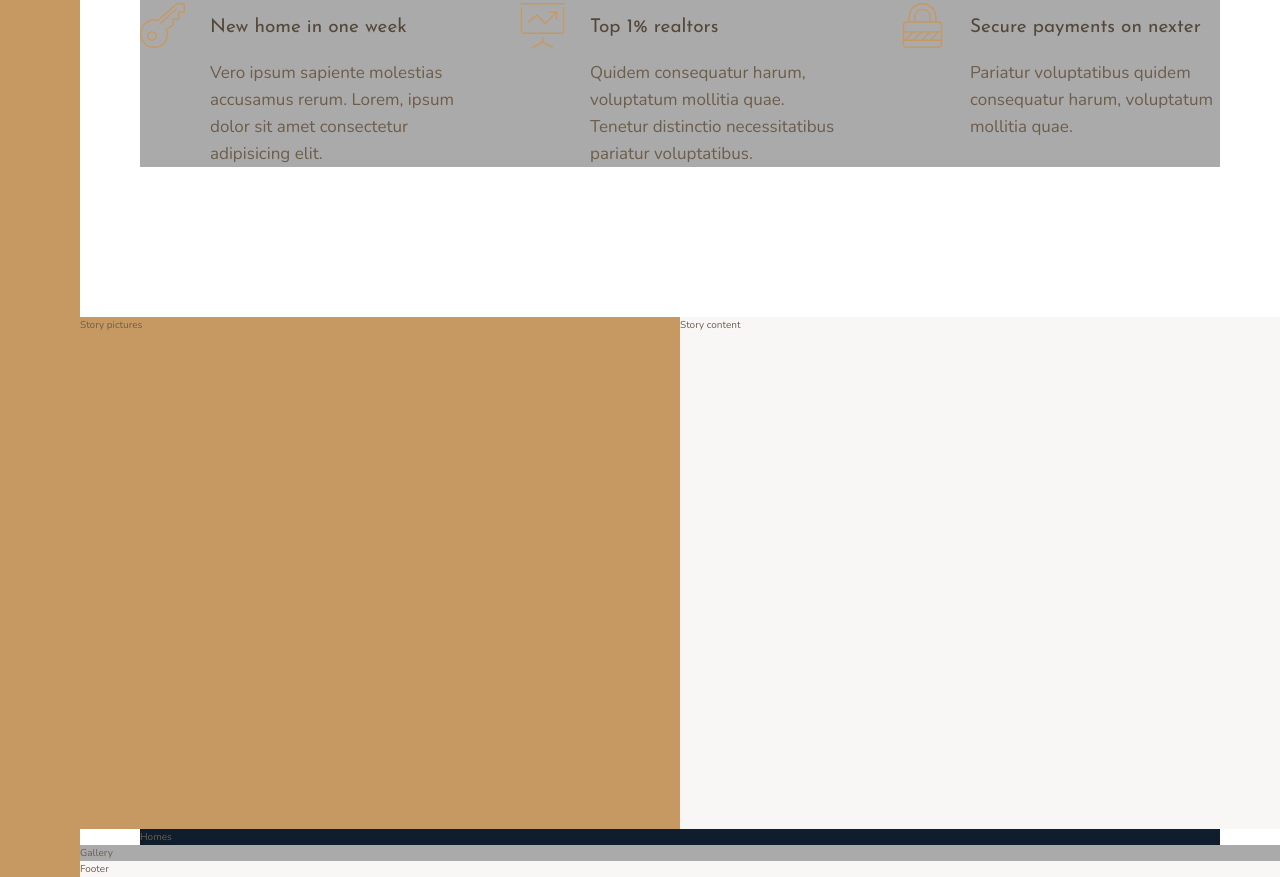
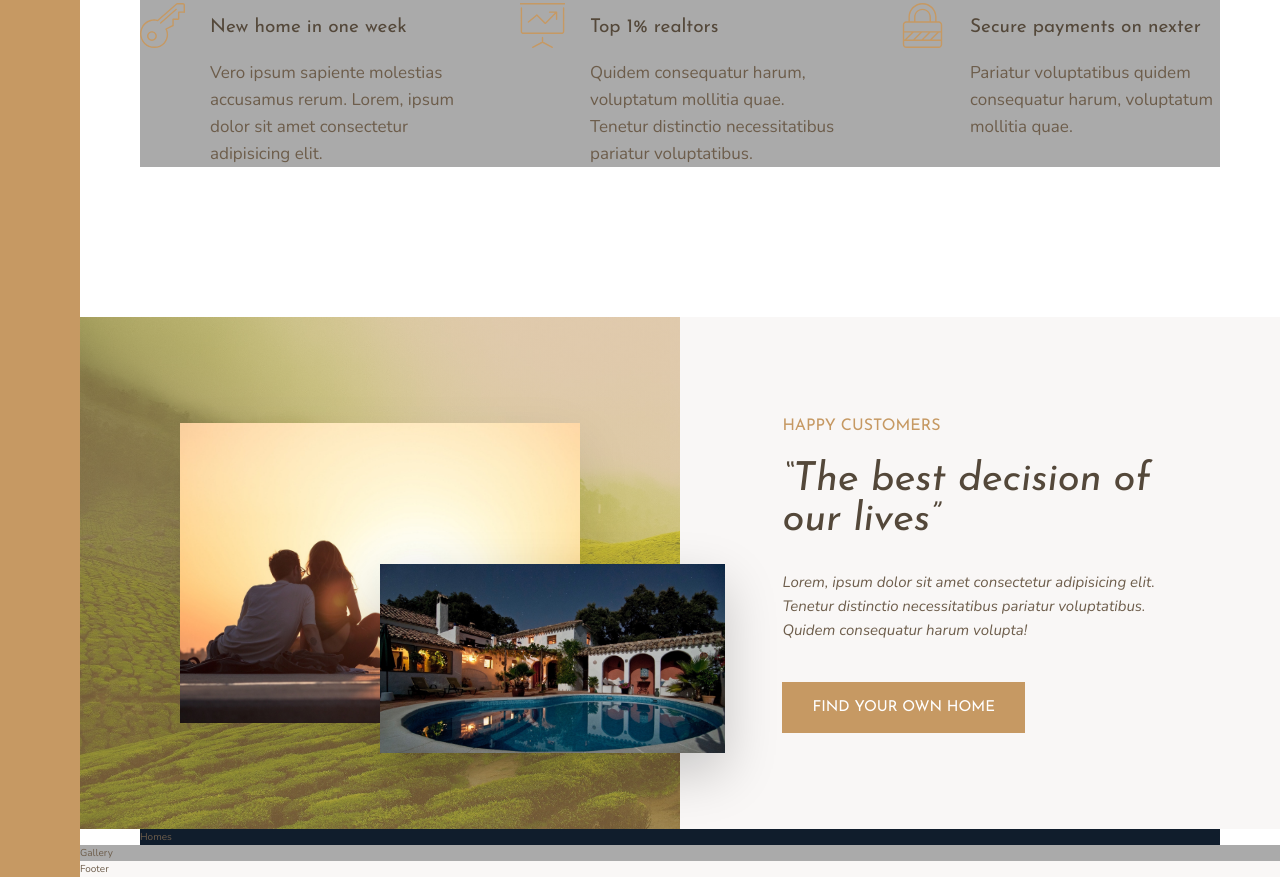
Before and after one commit to Kateryna-Borysenko/nexter, a website: page index.html in a window 1280 px wide. Shown: the part 991-1868 px from the top of the page. Drawn offline with nearby package versions, Linux system fonts and the light colour scheme.

Commit message:
added Story Section

```diff
--- a/index.html
+++ b/index.html
@@ -102,9 +102,31 @@
 			</div>
 		</section>
 
-		<div class="story__pictures">Story pictures</div>
+		<div class="story__pictures">
+			<img
+				src="img/story-1.jpeg"
+				alt="Couple with new house"
+				class="story__img--1"
+			/>
+			<img
+				src="img/story-2.jpeg"
+				alt="New house"
+				class="story__img--2"
+			/>
+		</div>
 
-		<div class="story__content">Story content</div>
+		<div class="story__content">
+			<h3 class="heading-3 mb-sm">Happy Customers</h3>
+			<h2 class="heading-2 heading-2--dark mb-md">
+				&ldquo;The best decision of our lives&rdquo;
+			</h2>
+			<p class="story__text">
+				Lorem, ipsum dolor sit amet consectetur adipisicing elit. Tenetur
+				distinctio necessitatibus pariatur voluptatibus. Quidem consequatur
+				harum volupta!
+			</p>
+			<button class="btn">Find your own home</button>
+		</div>
 
 		<section class="homes">Homes</section>
 
--- a/sass/_story.scss
+++ b/sass/_story.scss
@@ -2,10 +2,48 @@
 	&__pictures {
 		background-color: $color-primary;
 		grid-column: full-start / col-end 4;
+		background-image: linear-gradient(
+				rgba($color-primary, 0.5),
+				rgba($color-primary, 0.5)
+			),
+			url(../img/back.jpg);
+		background-size: cover;
+
+		display: grid;
+		grid-template-rows: repeat(6, 1fr);
+		grid-template-columns: repeat(6, 1fr);
+		align-items: center;
+	}
+
+	&__img--1 {
+		width: 100%;
+		grid-row: 2 / 6;
+		grid-column: 2 / 6;
+		box-shadow: 0 2rem 5rem rgba(#000, 0.1);
+	}
+
+	&__img--2 {
+		width: 115%;
+		grid-row: 4 / 6;
+		grid-column: 4 / 7;
+		z-index: 20;
+		box-shadow: 0 2rem 5rem rgba(#000, 0.2);
 	}
 
 	&__content {
 		background-color: $color-grey-light-1;
 		grid-column: col-start 5 / full-end;
+
+		padding: 6rem 8vw;
+
+		display: grid;
+		align-content: center;
+		justify-items: start;
+	}
+
+	&__text {
+		font-size: 1.5rem;
+		font-style: italic;
+		margin-bottom: 4rem;
 	}
 }
```
Also changed, not shown: css/style.css, 1 other file.
